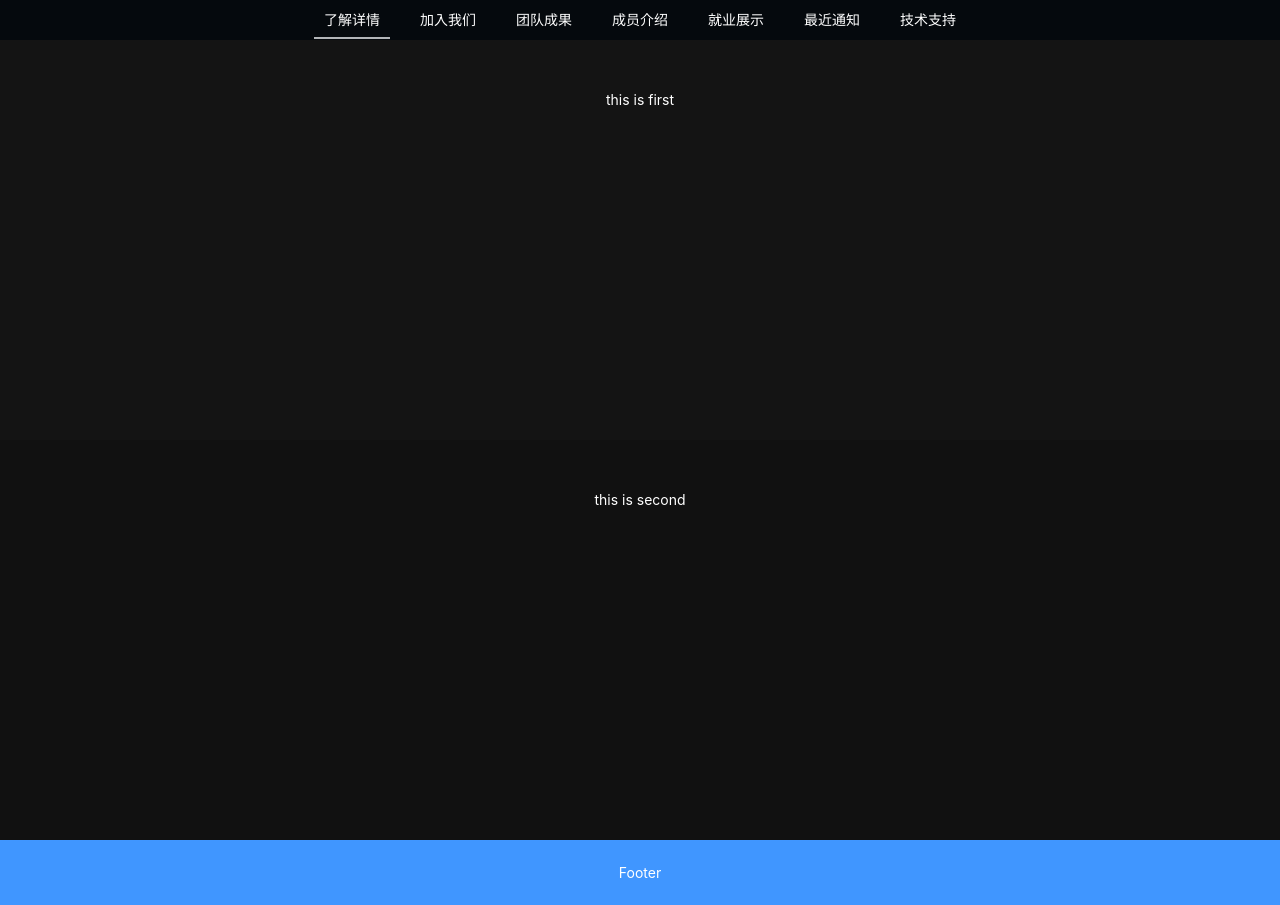
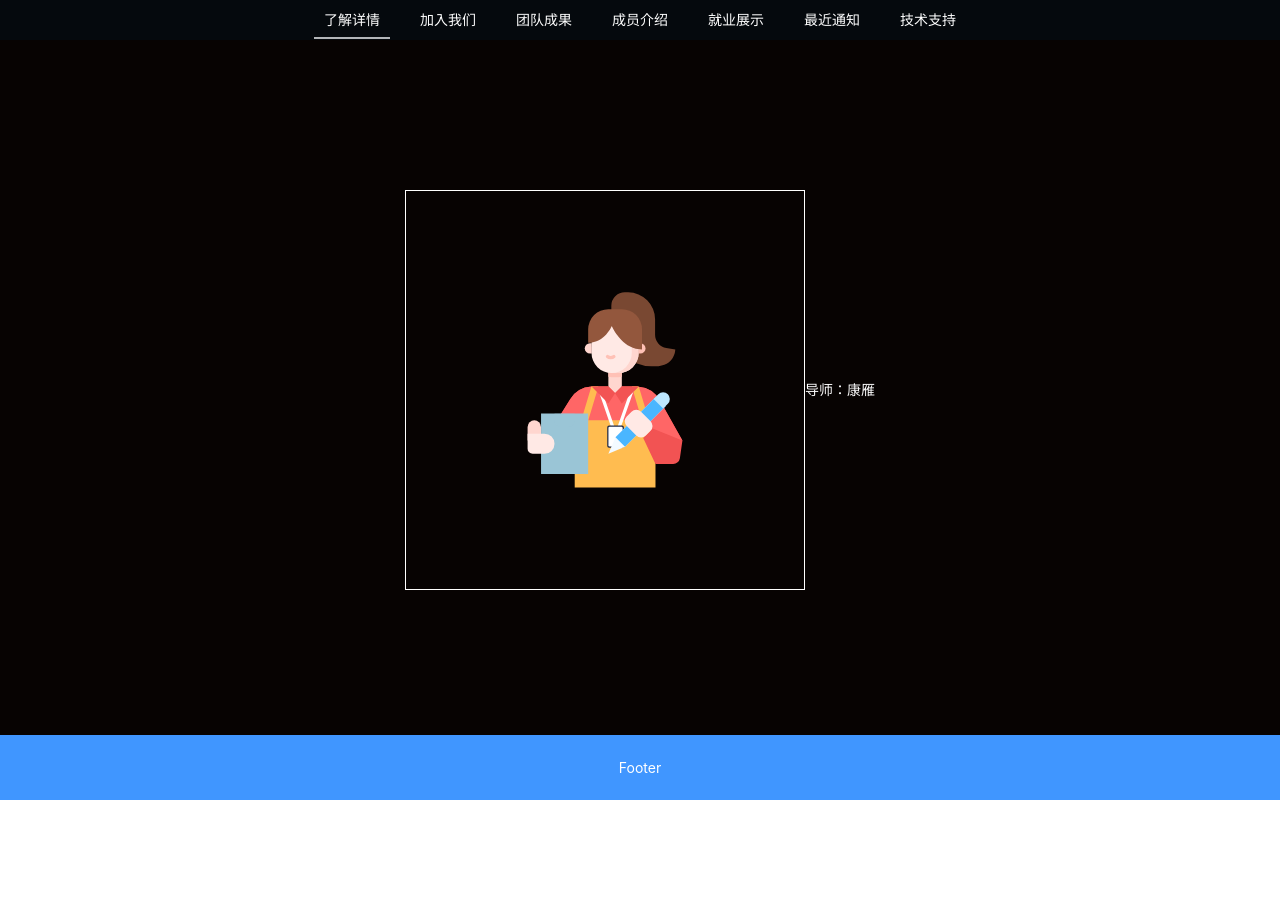
Before and after one commit to yangCode-res/React-lab1219, a React (Vite) app: page /app in a window 1280 px wide. After the commit the page ends 800 px from the top, so only its background shows below. Built offline with nearby package versions, Linux system fonts and the light colour scheme.

Commit message:
new update

```diff
--- a/src/App.tsx
+++ b/src/App.tsx
@@ -11,10 +11,11 @@ const headerStyle: React.CSSProperties = {
 
 const contentStyle: React.CSSProperties = {
   textAlign: 'center',
-  minHeight: 'calc(100vh )', // 计算内容区的高度减去 Header 和 Footer 的高度
   lineHeight: '120px',
+  minHeight:120,
   color: '#fff',
   backgroundColor: '#111111',
+  overflowY:'auto'
 };
 
 const footerStyle: React.CSSProperties = {
--- a/src/FlashScreen.tsx
+++ b/src/FlashScreen.tsx
@@ -7,7 +7,7 @@ const FlashScreen: React.FC = () => {
   useEffect(() => {
     const fadeOutTimer = setTimeout(() => {
         setShowAnimation(true);
-      }, 4000); // 4秒后触发淡出
+      }, 3000); // 4秒后触发淡出
     const timer = setTimeout(() => {
       navigate('/app')
     }, 5000); // 动画持续时间（毫秒）
--- a/src/page/Home/Home.css
+++ b/src/page/Home/Home.css
@@ -3,7 +3,27 @@
     flex-direction: column;
 }
 .postContainer{
+    display: flex;
+    flex-direction: row;
+    align-items: center;
+    justify-content: space-between;
     width: 100%;
+    height: 700px;
+    background-color: rgb(7, 3, 2);
+    display: flex;
+    align-items: center;
+    justify-content: center;
+}
+.secPostContainer{
+    width: 100%;
+    height: 700px;
+    background-color: rgb(243, 243, 245);
+}
+.imageBox{
+    display: flex;
+    align-items: center;
+    justify-content: center;
+    width: 400px;
     height: 400px;
-    background-color: rgb(20, 20, 20);
+    border: 1px solid white;
 }
--- a/src/page/Home/Home.tsx
+++ b/src/page/Home/Home.tsx
@@ -2,9 +2,16 @@ import './Home.css'
 const Home: React.FC = () => {
     return (<div className="mainContainer">
       <div className='postContainer'>
-        this is first
+        <div className='imageBox'>
+        <img src='../src/assets/kangyan.svg' >
+        </img>
+
+        </div>
+        <div>
+          <span> 导师：康雁</span>
+        </div>
       </div>
-      <div>
+      <div className='secPostContainer'>
         this is second
       </div>
 
```
Also changed, not shown: src/assets/image.png (added), src/assets/kangyan.svg (added).
